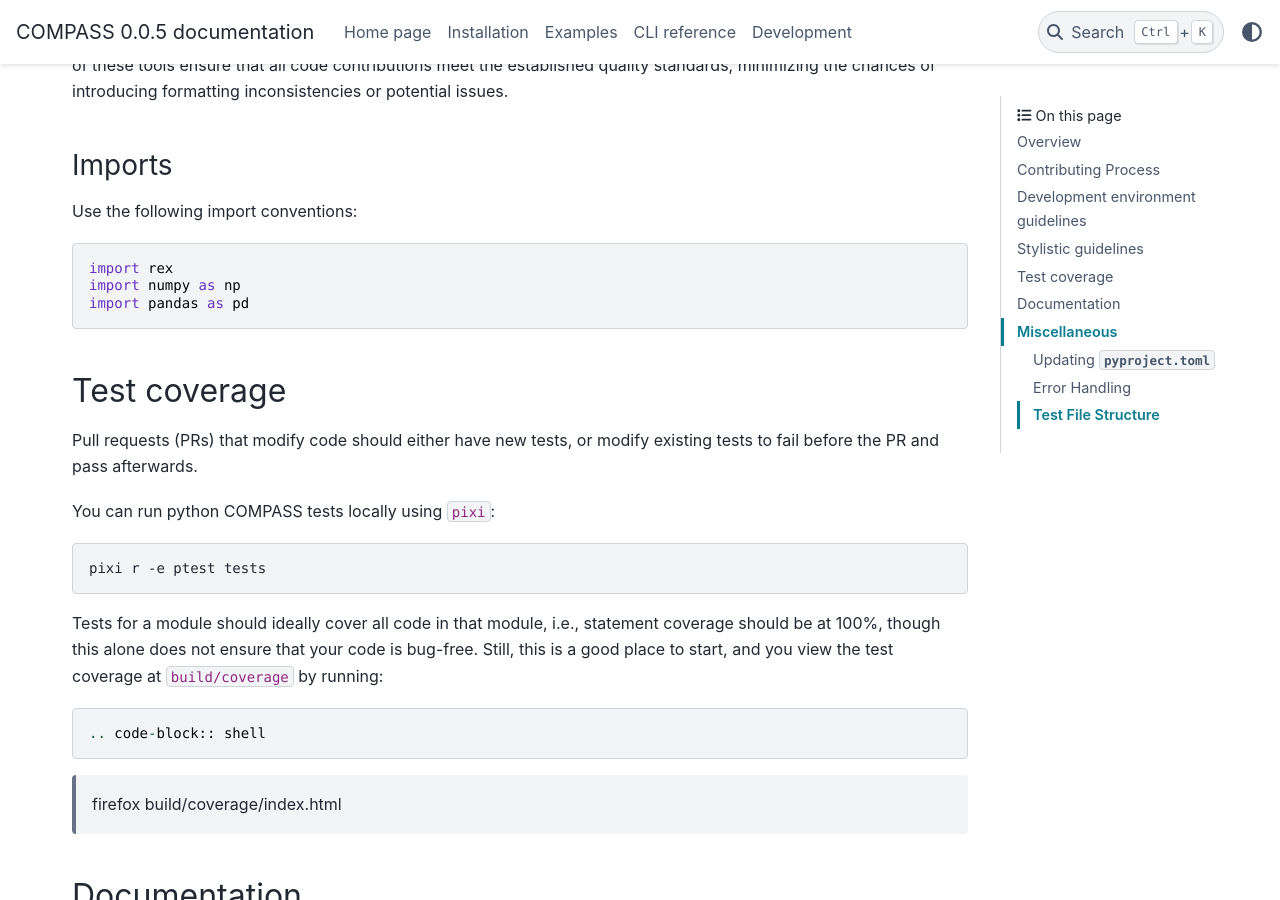
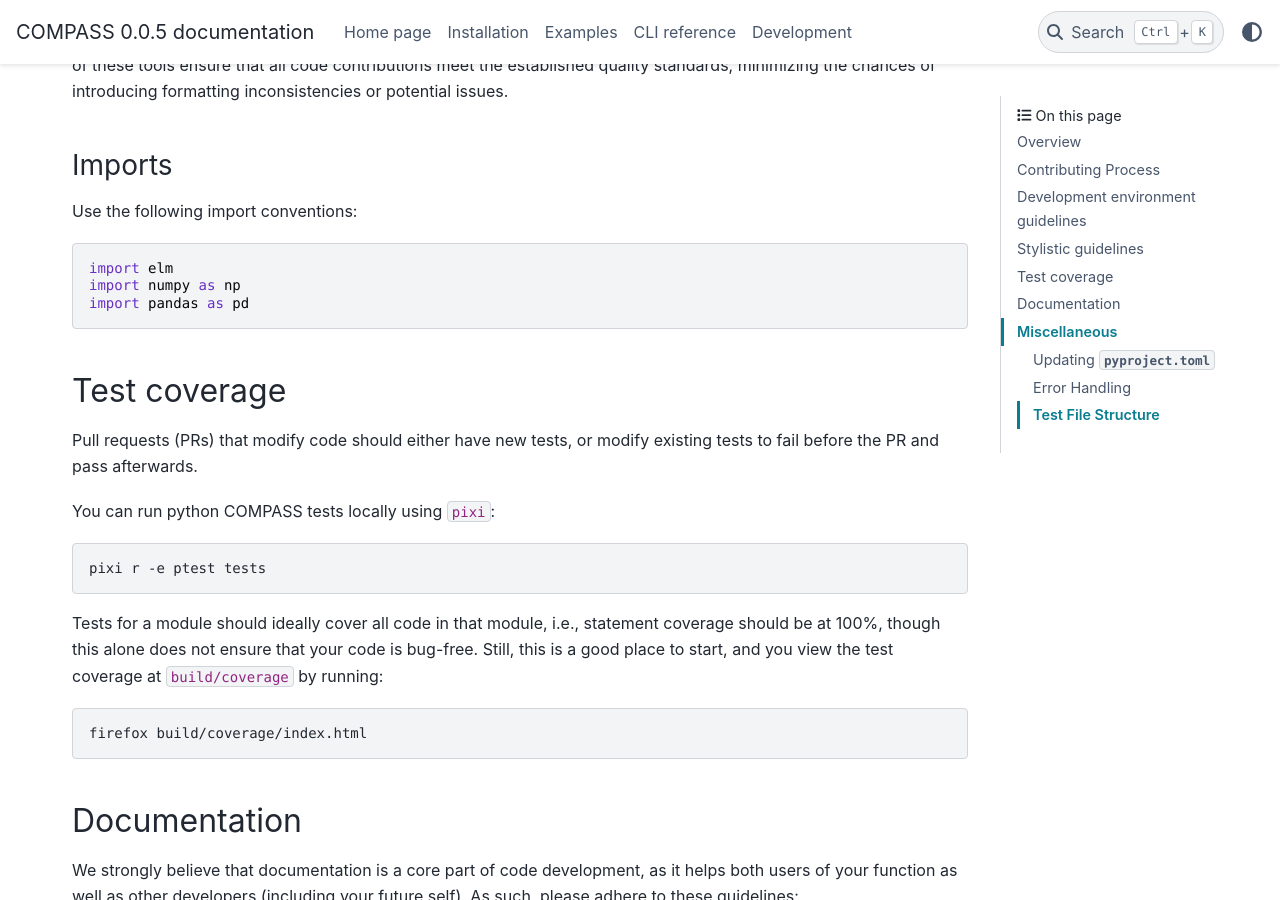
Before and after one commit to NatLabRockies/COMPASS, a Sphinx documentation site: the page built from docs/source/dev/README.rst, in a window 1280 px wide and 900 px high, scrolled down 2017 px. Built offline with Sphinx 7.4.7 and the PyData theme 0.15.4, drawn with Linux system fonts in a browser that asks for light colours; pages that are not in the unit, such as notebooks, are missing from menus; the version number is read from the project's files by our own code.

Commit message:
Add top-level examples README (#109)
* Minor fixes

* Add README

* Fix typo

* Add link to online docs

* Add diagram

* Add mermaid config

* Make sure mermaid version is consistent

```diff
--- a/docs/source/conf.py
+++ b/docs/source/conf.py
@@ -44,6 +44,7 @@
 # extensions coming with Sphinx (named 'sphinx.ext.*') or your custom
 # ones.
 extensions = [
+    "sphinxcontrib.mermaid",  # Must stay at top of list for rendering to work
     "sphinx.ext.autodoc",
     "sphinx.ext.autosummary",
     "sphinx.ext.doctest",
@@ -213,6 +214,7 @@
 add_module_names = False  # Remove namespaces from class/method signatures
 # Remove 'view source code' from top of page (for html, not python)
 html_show_sourcelink = False
+mermaid_version = "11.6.0"
 numpy_show_class_member = True
 napoleon_google_docstring = False
 napoleon_use_param = False
--- a/docs/source/dev/README.rst
+++ b/docs/source/dev/README.rst
@@ -106,7 +106,7 @@
 
 Use the following import conventions::
 
-   import rex
+   import elm
    import numpy as np
    import pandas as pd
 
@@ -126,7 +126,7 @@
 Tests for a module should ideally cover all code in that module,
 i.e., statement coverage should be at 100%, though this alone does not ensure that
 your code is bug-free. Still, this is a good place to start, and you view the test
-coverage at ``build/coverage`` by running::
+coverage at ``build/coverage`` by running:
 
 .. code-block:: shell
 
--- a/pyproject.toml
+++ b/pyproject.toml
@@ -71,7 +71,7 @@
   "sphinx-click>=5.1",
   "sphinx-copybutton>=0.5",
   "sphinx-tabs>=3.4",
-  "sphinxcontrib-mermaid>=0.9.2",
+  "sphinxcontrib-mermaid>=1.0.0",
 ]
 anthropic = [
   "anthropic>=0.40.0,<0.41",
```
Also changed, not shown: examples/README.md (added), examples/openai_solar_demo/README.rst, examples/parse_existing_docs/README.rst, 1 other file.
